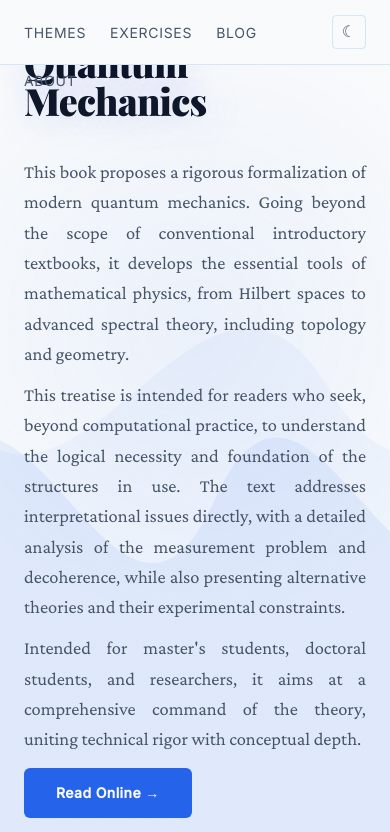
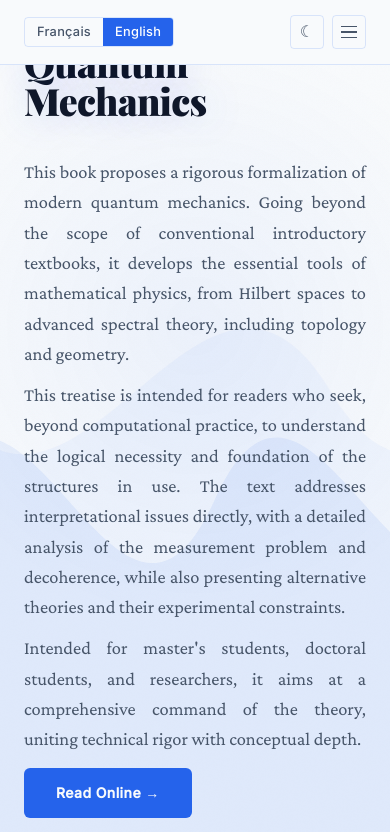
Before and after one commit to jpbruneton/quantum_book, a Next.js app: page / in a window 390 px wide. Shown: the top 832 px of the page. Built offline with nearby package versions, Linux system fonts and the light colour scheme; a web font is replaced by a local one.

Commit message:
NavBar: add mobile hamburger menu with lang toggle always visible
On mobile (≤700px), hide nav links behind a hamburger; lang toggle
and theme toggle remain visible in the bar at all times.

Co-Authored-By: Claude Sonnet 4.6 <noreply@anthropic.com>

```diff
--- a/app/components/NavBar.tsx
+++ b/app/components/NavBar.tsx
@@ -3,11 +3,13 @@ import Link from "next/link";
 import { usePathname } from "next/navigation";
 import { useTheme } from "@/app/context/ThemeContext";
 import { useLang } from "@/app/context/LangContext";
+import { useState } from "react";
 
 export function NavBar() {
   const pathname = usePathname();
   const { theme, toggleTheme } = useTheme();
   const { lang, setLang, t } = useLang();
+  const [menuOpen, setMenuOpen] = useState(false);
 
   const links = [
     { href: "/", label: t.nav.home },
@@ -22,7 +24,54 @@ export function NavBar() {
     en: "English",
   };
 
+  const LangToggle = ({ small }: { small?: boolean }) => (
+    <div
+      style={{
+        display: "flex",
+        alignItems: "center",
+        gap: "0",
+        border: "1px solid var(--border)",
+        borderRadius: "4px",
+        overflow: "hidden",
+        fontFamily: "var(--font-inter)",
+        fontSize: small ? "0.8rem" : "0.75rem",
+        fontWeight: 500,
+        flexShrink: 0,
+      }}
+    >
+      {(["fr", "en"] as const).map((l) => (
+        <button
+          key={l}
+          type="button"
+          onClick={() => setLang(l)}
+          style={{
+            background: lang === l ? "var(--amber)" : "transparent",
+            color: lang === l ? (theme === "dark" ? "#0a0b0f" : "#ffffff") : "var(--text-secondary)",
+            border: "none",
+            padding: small ? "0.45rem 0.75rem" : "0.35rem 0.65rem",
+            cursor: "pointer",
+            letterSpacing: "0.02em",
+            transition: "background 0.2s, color 0.2s",
+            lineHeight: 1,
+            whiteSpace: "nowrap",
+          }}
+        >
+          {langLabels[l]}
+        </button>
+      ))}
+    </div>
+  );
+
   return (
+    <>
+      <style>{`
+        .nav-desktop { display: flex; }
+        .nav-mobile-btn { display: none; }
+        @media (max-width: 700px) {
+          .nav-desktop { display: none !important; }
+          .nav-mobile-btn { display: flex !important; }
+        }
+      `}</style>
       <nav
         style={{
           position: "sticky",
@@ -46,9 +95,10 @@ export function NavBar() {
             gap: "1rem",
           }}
         >
+          {/* Desktop nav */}
           <div
+            className="nav-desktop"
             style={{
-            display: "flex",
               gap: "1.5rem",
               alignItems: "center",
               flexWrap: "wrap",
@@ -56,41 +106,7 @@ export function NavBar() {
             }}
           >
             {/* Language toggle: left of Home */}
-          <div
-            style={{
-              display: "flex",
-              alignItems: "center",
-              gap: "0",
-              border: "1px solid var(--border)",
-              borderRadius: "4px",
-              overflow: "hidden",
-              fontFamily: "var(--font-inter)",
-              fontSize: "0.75rem",
-              fontWeight: 500,
-              flexShrink: 0,
-            }}
-          >
-            {(["fr", "en"] as const).map((l) => (
-              <button
-                key={l}
-                type="button"
-                onClick={() => setLang(l)}
-                style={{
-                  background: lang === l ? "var(--amber)" : "transparent",
-                  color: lang === l ? (theme === "dark" ? "#0a0b0f" : "#ffffff") : "var(--text-secondary)",
-                  border: "none",
-                  padding: "0.35rem 0.65rem",
-                  cursor: "pointer",
-                  letterSpacing: "0.02em",
-                  transition: "background 0.2s, color 0.2s",
-                  lineHeight: 1,
-                  whiteSpace: "nowrap",
-                }}
-              >
-                {langLabels[l]}
-              </button>
-            ))}
-          </div>
+            <LangToggle />
 
             {links.map((link) => (
               <Link
@@ -124,8 +140,66 @@ export function NavBar() {
             ))}
           </div>
 
-        <div style={{ display: "flex", alignItems: "center", flexShrink: 0 }}>
+          {/* Mobile: hamburger + theme toggle */}
+          <div
+            className="nav-mobile-btn"
+            style={{ alignItems: "center", gap: "0.75rem", flex: 1, justifyContent: "space-between" }}
+          >
+            {/* Lang toggle visible on mobile bar */}
+            <LangToggle small />
+
+            <div style={{ display: "flex", alignItems: "center", gap: "0.5rem" }}>
               {/* Theme toggle */}
+              <button
+                onClick={toggleTheme}
+                aria-label={theme === "dark" ? "Switch to light mode" : "Switch to dark mode"}
+                style={{
+                  background: "transparent",
+                  border: "1px solid var(--border)",
+                  borderRadius: "4px",
+                  width: "34px",
+                  height: "34px",
+                  display: "flex",
+                  alignItems: "center",
+                  justifyContent: "center",
+                  cursor: "pointer",
+                  color: "var(--text-secondary)",
+                  fontSize: "1rem",
+                  flexShrink: 0,
+                }}
+              >
+                {theme === "dark" ? "☀" : "☾"}
+              </button>
+
+              {/* Hamburger */}
+              <button
+                onClick={() => setMenuOpen((o) => !o)}
+                aria-label="Toggle menu"
+                style={{
+                  background: "transparent",
+                  border: "1px solid var(--border)",
+                  borderRadius: "4px",
+                  width: "34px",
+                  height: "34px",
+                  display: "flex",
+                  flexDirection: "column",
+                  alignItems: "center",
+                  justifyContent: "center",
+                  cursor: "pointer",
+                  color: "var(--text-secondary)",
+                  gap: "4px",
+                  flexShrink: 0,
+                }}
+              >
+                <span style={{ display: "block", width: "16px", height: "1.5px", background: "currentColor", transition: "transform 0.2s", transform: menuOpen ? "translateY(5.5px) rotate(45deg)" : "none" }} />
+                <span style={{ display: "block", width: "16px", height: "1.5px", background: "currentColor", transition: "opacity 0.2s", opacity: menuOpen ? 0 : 1 }} />
+                <span style={{ display: "block", width: "16px", height: "1.5px", background: "currentColor", transition: "transform 0.2s", transform: menuOpen ? "translateY(-5.5px) rotate(-45deg)" : "none" }} />
+              </button>
+            </div>
+          </div>
+
+          {/* Desktop theme toggle */}
+          <div className="nav-desktop" style={{ alignItems: "center", flexShrink: 0 }}>
             <button
               onClick={toggleTheme}
               aria-label={theme === "dark" ? "Switch to light mode" : "Switch to dark mode"}
@@ -157,6 +231,42 @@ export function NavBar() {
             </button>
           </div>
         </div>
+
+        {/* Mobile dropdown menu */}
+        {menuOpen && (
+          <div
+            style={{
+              borderTop: "1px solid var(--border)",
+              background: "var(--nav-bg)",
+              backdropFilter: "blur(12px)",
+              padding: "0.75rem 1.5rem 1rem",
+              display: "flex",
+              flexDirection: "column",
+              gap: "0.75rem",
+            }}
+          >
+            {links.map((link) => (
+              <Link
+                key={link.href}
+                href={link.href}
+                onClick={() => setMenuOpen(false)}
+                style={{
+                  fontFamily: "var(--font-inter)",
+                  fontSize: "0.875rem",
+                  fontWeight: 400,
+                  letterSpacing: "0.05em",
+                  textTransform: "uppercase",
+                  color: pathname === link.href ? "var(--amber)" : "var(--text-secondary)",
+                  textDecoration: "none",
+                  padding: "0.25rem 0",
+                }}
+              >
+                {link.label}
+              </Link>
+            ))}
+          </div>
+        )}
       </nav>
+    </>
   );
 }
```
Lines whose indentation alone changed are shown as unchanged.
